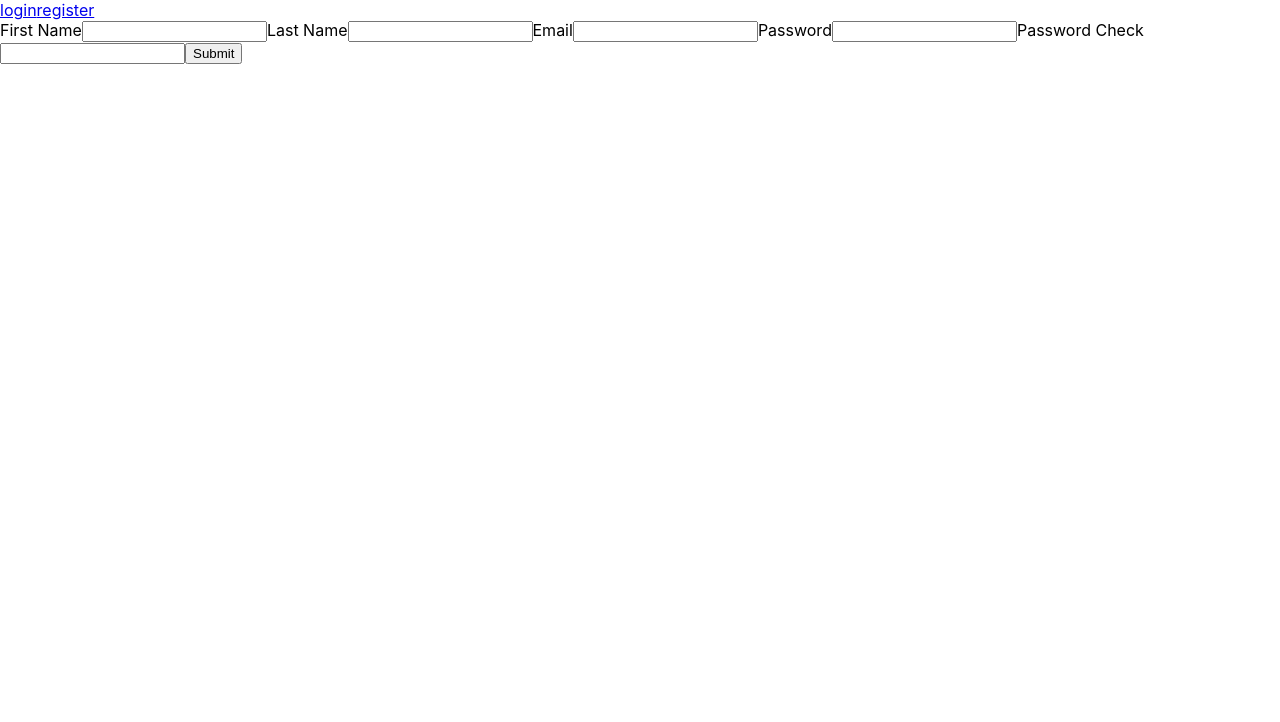
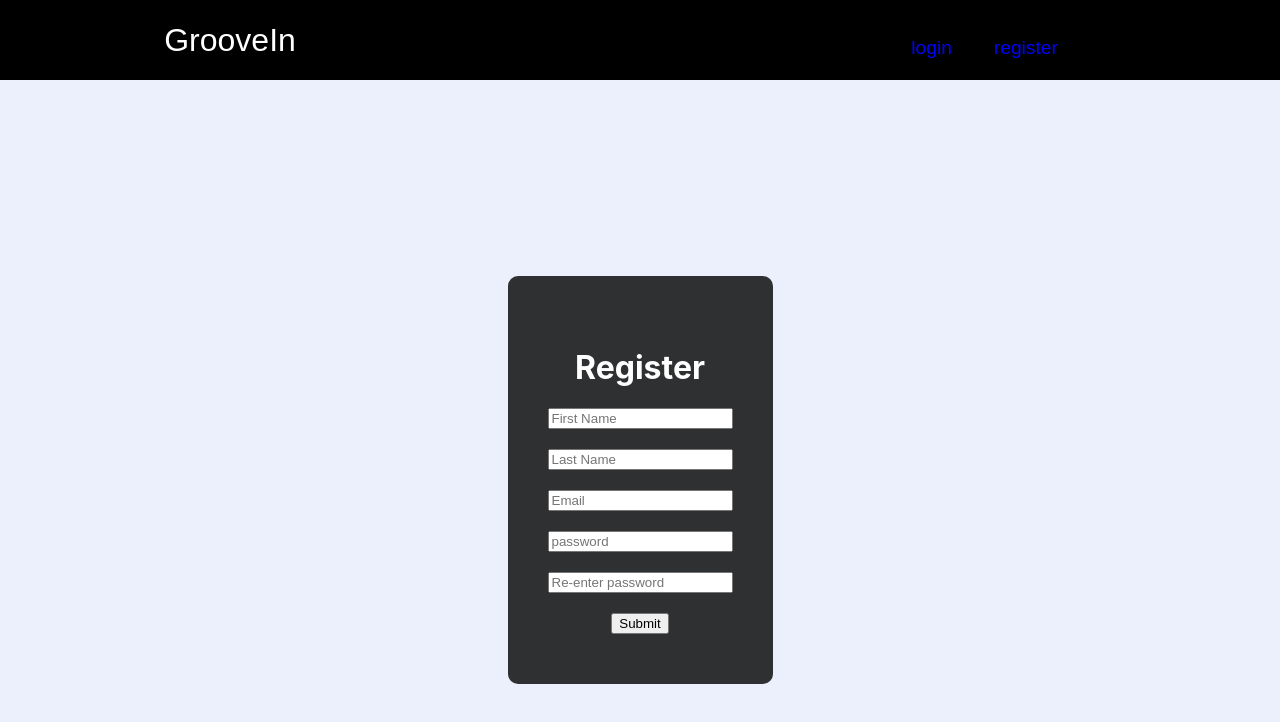
Before and after one commit to trukat/Project3-2.0, a React (Create React App) app in the folder client/: page /register in a window 1280 px wide. Shown: the top 722 px of the page. Built offline with nearby package versions, Linux system fonts and the light colour scheme.

Commit message:
Completed basic styling for login, register and navbar.

```diff
--- /dev/null
+++ b/client/src/components/NavBar.css
@@ -0,0 +1,133 @@
+.navbar {
+  background: black;
+  height: 80px;
+  display: flex;
+  justify-content: center;
+  align-items: center;
+  font-family: Arial, Helvetica, sans-serif;
+  font-size: 1.2rem;
+  position: sticky;
+  top: 0;
+  z-index: 999;
+}
+.navbar-container {
+  display: flex;
+  justify-content: center;
+  align-items: center;
+  height: 80px;
+  max-width: 1500px;
+}
+.navbar-logo {
+  color: #fff;
+  justify-self: start;
+  margin-left: 20px;
+  cursor: pointer;
+  text-decoration: none;
+  font-size: 2rem;
+  display: flex;
+  align-items: center;
+}
+.fa-typo3 {
+  margin-left: 0.5rem;
+  font-size: 1.8rem;
+}
+.nav-menu {
+  display: grid;
+  grid-template-columns: repeat(5, auto);
+  grid-gap: 10px;
+  list-style: none;
+  text-align: center;
+  width: 60vw;
+  justify-content: end;
+  margin-right: 2rem;
+}
+.nav-item {
+  height: 80px;
+}
+.nav-links {
+  color: blue;
+  display: flex;
+  align-items: center;
+  text-decoration: none;
+  padding: 0.5rem 1rem;
+  height: 100%;
+}
+.nav-links:hover {
+  border-bottom: 4px solid #fff;
+  transition: all 0.2s ease-out;
+}
+.fa-bars {
+  color: #fff;
+}
+.nav-links-mobile {
+  display: none;
+}
+.menu-icon {
+  display: none;
+}
+@media screen and (max-width: 960px) {
+  .NavbarItems {
+    position: relative;
+  }
+  .nav-menu {
+    display: flex;
+    flex-direction: column;
+    width: 100%;
+    height: 90vh;
+    position: absolute;
+    top: 80px;
+    left: -100%;
+    opacity: 1;
+    transition: all 0.5s ease;
+  }
+  .nav-menu.active {
+    background: #242222;
+    left: 0;
+    opacity: 1;
+    transition: all 0.5s ease;
+    z-index: 1;
+  }
+  .nav-links {
+    text-align: center;
+    padding: 2rem;
+    width: 100%;
+    display: table;
+  }
+  .nav-links:hover {
+    background-color: #fff;
+    color: #242424;
+    border-radius: 0;
+  }
+  .menu-icon {
+    display: block;
+    position: absolute;
+    top: 0;
+    right: 0;
+    transform: translate(-100%, 60%);
+    font-size: 1.8rem;
+    cursor: pointer;
+  }
+  .fa-times {
+    color: #fff;
+    font-size: 2rem;
+  }
+  .nav-links-mobile {
+    display: block;
+    text-align: center;
+    margin: 2rem auto;
+    border-radius: 4px;
+    width: 80%;
+    text-decoration: none;
+    font-size: 1.5rem;
+    background-color: transparent;
+    color: #fff;
+    padding: 14px 20px;
+    border: 1px solid #fff;
+    transition: all 0.3s ease-out;
+  }
+  .nav-links-mobile:hover {
+    background: #fff;
+    color: #242424;
+    transition: 250ms;
+  }
+}
--- a/client/src/components/Navbar.js
+++ b/client/src/components/Navbar.js
@@ -1,23 +1,66 @@
-import React from "react";
+import React, { useState } from "react";
 import { Link } from "react-router-dom";
+import "./NavBar.css";
 
 const Navbar = (props) => {
+  const [click, setClick] = useState(false);
+  const [button, setButton] = useState(true);
+  const handleClick = () => setClick(!click);
+  const closeMobileMenu = () => setClick(false);
+  const showButton = () => {
+    if (window.innerWidth <= 960) {
+      setButton(false);
+    } else {
+      setButton(true);
+    }
+  };
+  window.addEventListener("resize", showButton);
   let links = (info) => {
     if (info.props) {
       return (
-        <>
-          <Link to="/">Home</Link>
-          <Link onClick={props.logout} to="/">
-            Logout
-          </Link>
-        </>
+        <nav className="navbar">
+          <div className="navbar-container">
+            <Link to="/" className="navbar-logo">
+              GrooveIn
+              <i className="fas fa-record-vinyl" />
+            </Link>
+            <div className="menu-icon" onClick={handleClick}>
+              <i className={click ? "fas fa-record-vinyl" : "fas fa-bars"} />
+            </div>
+            <ul className={click ? "nav-menu active" : "nav-menu"}>
+              <>
+                <Link to="/Profile" className="nav-links">
+                  Profile
+                </Link>
+                <Link onClick={props.logout} to="/" className="nav-links">
+                  Logout
+                </Link>
+              </>
+            </ul>
+          </div>
+        </nav>
       );
     } else {
       return (
-        <>
-          <Link to="/login">login</Link>
-          <Link to="/register">register</Link>
-        </>
+        <nav className="navbar">
+          <div className="navbar-container">
+            <Link to="/" className="navbar-logo">
+              GrooveIn
+              <i className="fas fa-record-vinyl" />
+            </Link>
+            <div className="menu-icon" onClick={handleClick}>
+              <i className={click ? "fas fa-record-vinyl" : "fas fa-bars"} />
+            </div>
+            <ul className={click ? "nav-menu active" : "nav-menu"}>
+              <Link to="/login" className="nav-links">
+                login
+              </Link>
+              <Link to="/register" className="nav-links">
+                register
+              </Link>
+            </ul>
+          </div>
+        </nav>
       );
     }
   };
--- a/client/src/pages/Login.js
+++ b/client/src/pages/Login.js
@@ -2,6 +2,7 @@ import React, { useState, useEffect, useContext } from "react";
 import UserContext from "../context/UserContext";
 import { useHistory } from "react-router-dom";
 import axios from "axios";
+import "./login.css";
 
 const Login = () => {
   const [form, setForm] = useState();
@@ -23,7 +24,6 @@ const Login = () => {
       });
 
       localStorage.setItem("auth-token", data.token);
-      console.log("submitlogin");
       history.push("/profile");
     } catch (err) {
       console.log(err.response);
@@ -35,12 +35,25 @@ const Login = () => {
   }, [userData.user, history]);
 
   return (
-    <div>
-      <form onSubmit={submitLogInForm}>
-        <label>Email</label>
-        <input onChange={onChange} type="text" name="email" />
-        <label>Password</label>
-        <input onChange={onChange} type="text" name="password" />
+    <div className="loginBody">
+      <form className="loginForm" onSubmit={submitLogInForm}>
+        <h1 className="loginHeader">Login</h1>
+        <input
+          className="loginInput"
+          onChange={onChange}
+          type="text"
+          name="email"
+          placeholder="Email"
+        />
+        <br />
+        <input
+          className="loginInput"
+          onChange={onChange}
+          type="text"
+          name="password"
+          placeholder="Password"
+        />
+        <br />
         <input type="submit" />
       </form>
     </div>
--- a/client/src/pages/Profile.js
+++ b/client/src/pages/Profile.js
@@ -3,7 +3,7 @@ import PostContainer from "../components/PostContainer";
 import UserContext from "../context/UserContext";
 import { useHistory } from "react-router-dom";
 
-const Profile = () => {
+const Profile = (props) => {
   const { userData } = useContext(UserContext);
   const history = useHistory();
 
@@ -14,10 +14,9 @@ const Profile = () => {
 
   return (
     <div>
-      <h1>Hi from Profile</h1>
-      <h3>
+      <h1>
         Hello my name is {userData.user?.firstName} {userData.user?.lastName}
-      </h3>
+      </h1>
       <PostContainer />
     </div>
   );
--- a/client/src/pages/Register.js
+++ b/client/src/pages/Register.js
@@ -1,5 +1,6 @@
 import React, { useState } from "react";
 import axios from "axios";
+import "./register.css";
 
 const Register = () => {
   const [form, setForm] = useState();
@@ -19,18 +20,44 @@ const Register = () => {
   };
 
   return (
-    <div>
-      <form onSubmit={submit}>
-        <label>First Name</label>
-        <input onChange={onChange} type="text" name="firstName" />
-        <label>Last Name</label>
-        <input onChange={onChange} type="text" name="lastName" />
-        <label>Email</label>
-        <input onChange={onChange} type="text" name="email" />
-        <label>Password</label>
-        <input onChange={onChange} type="text" name="password" />
-        <label>Password Check</label>
-        <input onChange={onChange} type="text" name="passwordCheck" />
+    <div className="registerBody">
+      <form className="registerForm" onSubmit={submit}>
+        <h1 className="registerHeader">Register</h1>
+        <input
+          onChange={onChange}
+          type="text"
+          name="firstName"
+          placeholder="First Name"
+        />
+        <br />
+        <input
+          onChange={onChange}
+          type="text"
+          name="lastName"
+          placeholder="Last Name"
+        />
+        <br />
+        <input
+          onChange={onChange}
+          type="text"
+          name="email"
+          placeholder="Email"
+        />
+        <br />
+        <input
+          onChange={onChange}
+          type="text"
+          name="password"
+          placeholder="password"
+        />
+        <br />
+        <input
+          onChange={onChange}
+          type="text"
+          name="passwordCheck"
+          placeholder="Re-enter password"
+        />
+        <br />
         <input type="submit" />
       </form>
     </div>
--- /dev/null
+++ b/client/src/pages/login.css
@@ -0,0 +1,28 @@
+.loginBody {
+  display: flex;
+  justify-content: center;
+  align-items: center;
+  min-height: 100vh;
+  background: #eceffc;
+}
+
+.loginForm {
+  display: flex;
+  flex-direction: column;
+  align-items: center;
+  padding: 50px 40px;
+  color: white;
+  background: rgba(0, 0, 0, 0.8);
+  border-radius: 10px;
+  box-shadow: 0 0.4px 0.4px rgba(128, 128, 128, 0.109),
+    0 1px 1px rgba(128, 128, 128, 0.155),
+    0 2.1px 2.1px rgba(128, 128, 128, 0.195),
+    0 4.4px 4.4px rgba(128, 128, 128, 0.241),
+    0 12px 12px rgba(128, 128, 128, 0.35);
+}
+
+.loginHeader {
+  display: flex;
+  justify-content: center;
+  align-items: center;
+}
--- /dev/null
+++ b/client/src/pages/register.css
@@ -0,0 +1,23 @@
+.registerBody {
+  display: flex;
+  justify-content: center;
+  align-items: center;
+  min-height: 100vh;
+  background: #eceffc;
+}
+
+.registerForm {
+  display: flex;
+  flex-direction: column;
+  align-items: center;
+  padding: 50px 40px;
+  color: white;
+  background: rgba(0, 0, 0, 0.8);
+  border-radius: 10px;
+}
+
+.registerHeader {
+  display: flex;
+  justify-content: center;
+  align-items: center;
+}
```
